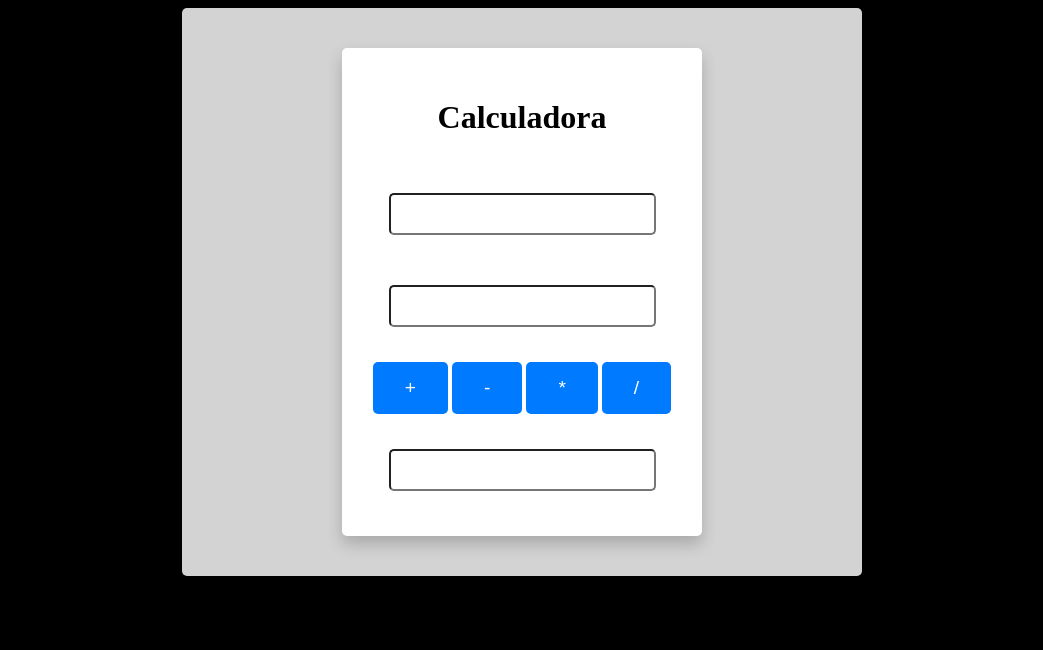
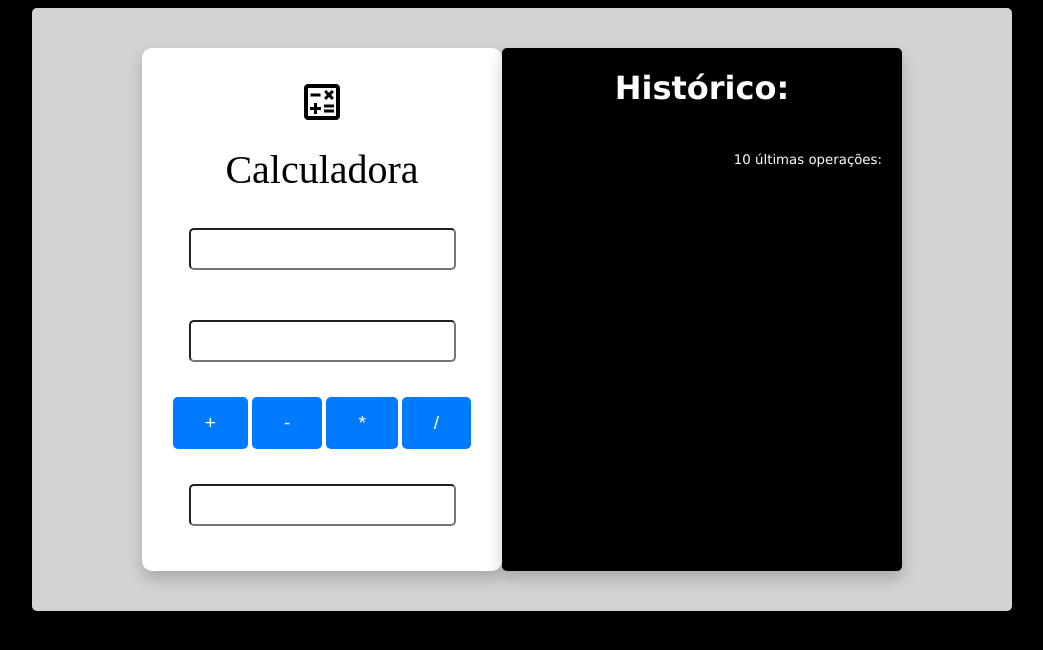
Before and after one commit to OpDevInit/calculadora, a plain HTML site: page index.html in a window 1280 px wide. Shown: the whole page, without its empty margins (118-1161 px from the left). Drawn offline with Linux system fonts and the light colour scheme.

Commit message:
"closes #5, closes #6 - Histórico de cálculos

```diff
--- a/index.html
+++ b/index.html
@@ -11,7 +11,10 @@
 <body>
     <div class="container">
         <div class="calc">
-            <h1>Calculadora</h1>
+            <object data="calc-img_48.svg" type="image/svg+xml"></object>
+            <div class="calc-title">
+                Calculadora
+            </div>
             <input id="num1" type="number" />
             <input id="num2" type="number" />
 
@@ -24,7 +27,16 @@
             </div>
             <input id="output" readonly type="text">
         </div>
-        <div class="history">
+        <div  class="history">
+            <div class="history-title">
+                <h1>Histórico: </h1>
+            </div>
+            <div class="last-operations">
+                <small>10 últimas operações:</small>
+                <div id="history">
+
+                </div>
+            </div>
 
         </div>
     </div>
--- a/javascript.js
+++ b/javascript.js
@@ -4,11 +4,22 @@ function calc(op) {
 
     var output = 0;
 
-    switch(op){
-        case '+':output = num1 + num2;break
-        case '-':output = num1 - num2;break
-        case '*':output = num1 * num2;break
-        case '/':output = num1 / num2;break
+    switch (op) {
+        case '+': output = num1 + num2; break
+        case '-': output = num1 - num2; break
+        case '*': output = num1 * num2; break
+        case '/': output = num1 / num2; break
     }
     document.getElementById("output").value = output;
+
+    var newHistory = "<p>" + num1 + " " + op + " " + num2 + " = " + output + "</p>";
+    var history = document.getElementById("history");
+
+    history.innerHTML = newHistory+history.innerHTML;
+
+    if (history.children.length > 10) {
+//removendo filhos(div) ------childNodes[posição dos filhos]=conjunto dos filhos
+        history.removeChild(history.childNodes[10])
+    }
+
 }
--- a/style.css
+++ b/style.css
@@ -8,6 +8,7 @@ input {
     font-size: 1.2rem;
     margin: 15px 70px;
     border-radius: 5px;
+    text-align: end;
 }
 
 input[type=number]:focus {
@@ -26,17 +27,18 @@ button {
     border-radius: 5px;
     cursor: pointer;
 }
-button:hover{
+
+button:hover {
     background-color: #0069d9;
-    box-shadow: 0 8px 16px 0 rgba(0, 0, 0, 0.2)  ;
+    box-shadow: 0 8px 16px 0 rgba(0, 0, 0, 0.2);
 }
 
 .container {
-    width: 600px;
+    width: 900px;
     background-color: #d3d3d3;
     display: flex;
-    flex-direction: column;
-    align-items: center;
+    flex-direction: row;
+    justify-content: center;
     margin: auto;
     padding: 40px;
     border-radius: 5px;
@@ -50,6 +52,33 @@ button:hover{
     align-items: center;
     padding: 30px;
     row-gap: 20px;
+    border-radius: 10px;
+    box-shadow: 0 8px 16px 0 rgba(0, 0, 0, 0.2);
+}
+.calc-title{
+    font-size: 40px;
+    font-weight: 700px;
+}
+
+.history-title{
+    display: flex;
+    justify-content: center;
+
+}
+.history {
     border-radius: 5px;
     box-shadow: 0 8px 16px 0 rgba(0, 0, 0, 0.2);
+
+    color: #fff;
+    background-color: #000000;
+
+    font-family: Verdana, Geneva, Tahoma, sans-serif;
+    width: 400px;
+    text-align: right;
 }
+
+.last-operations{
+    padding: 20px;
+    text-align: right;
+
+}
```
Also changed, not shown: calc-img_48.svg (added).
